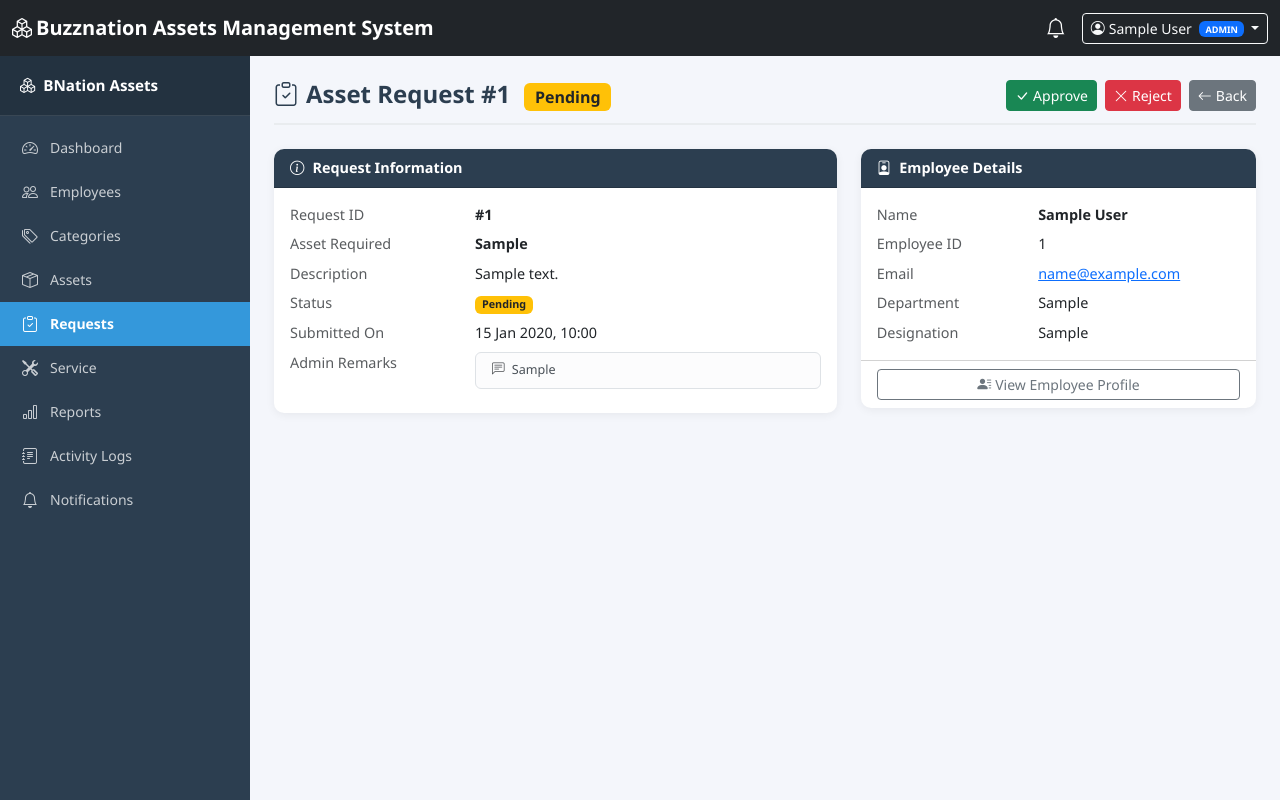
After one commit to b2bsamanish7787/assets-home, a PHP site: page /assets-home/admin/requests/view.php?id=1 in a window 1280 px wide. The commit adds this page. Run offline with PHP 8.4, Linux system fonts and the light colour scheme; the visitor is signed in with stand-in values (Sample User, id 1); tables that the repository leaves empty hold one stand-in row (values such as "Sample post"); data that the repository does not hold is empty; some libraries are stand-ins or nearby versions.

Commit message:
Create admin/requests/view.php and add View button to requests list
Co-authored-by: b2bsamanish7787 <266656010+b2bsamanish7787@users.noreply.github.com>

```diff
--- /dev/null
+++ b/admin/requests/view.php
@@ -0,0 +1,274 @@
+<?php
+/**
+ * Buzznation Assets Management System
+ * File: admin/requests/view.php
+ * Description: Full detail view for a single employee asset request with approve/reject actions.
+ * Author: Buzznation IT Team
+ */
+
+require_once __DIR__ . '/../../config/config.php';
+require_once __DIR__ . '/../../config/functions.php';
+
+checkLogin();
+checkRole(['admin', 'hr']);
+
+$requestId = (int)($_GET['id'] ?? 0);
+if (!$requestId) {
+    flashMessage('danger', 'Invalid request ID.');
+    header('Location: index.php');
+    exit;
+}
+
+// ── Fetch request details ─────────────────────────────────────────────────────
+$request = null;
+try {
+    $stmt = $pdo->prepare(
+        "SELECT ar.id,
+                ar.asset_requirement,
+                ar.description,
+                ar.status,
+                ar.admin_remarks,
+                ar.created_at,
+                ar.updated_at,
+                u.id          AS employee_id,
+                u.first_name,
+                u.last_name,
+                u.email       AS employee_email,
+                u.department  AS employee_department,
+                u.designation AS employee_designation,
+                u.employee_id AS emp_code
+         FROM asset_requests ar
+         JOIN users u ON u.id = ar.employee_id
+         WHERE ar.id = ?"
+    );
+    $stmt->execute([$requestId]);
+    $request = $stmt->fetch();
+} catch (Exception $e) {
+    error_log('view.php fetch request error: ' . $e->getMessage());
+}
+
+if (!$request) {
+    flashMessage('danger', 'Asset request not found.');
+    header('Location: index.php');
+    exit;
+}
+
+// ── Helpers ───────────────────────────────────────────────────────────────────
+$badgeClass  = match($request['status']) {
+    'approved' => 'success',
+    'rejected' => 'danger',
+    default    => 'warning text-dark',
+};
+$statusLabel = ucfirst($request['status']);
+
+$employeeName = trim($request['first_name'] . ' ' . $request['last_name']);
+
+$csrf      = generateCSRF();
+$flash     = getFlash();
+$pageTitle = 'Request #' . $requestId . ' — ' . SITE_NAME;
+
+include __DIR__ . '/../../includes/header.php';
+include __DIR__ . '/../../includes/sidebar.php';
+?>
+
+<div class="main-content">
+
+  <?php if ($flash): ?>
+    <div class="flash-container">
+      <div class="alert alert-<?= $flash['type'] ?> alert-dismissible fade show auto-dismiss" role="alert">
+        <?= sanitize($flash['message']) ?>
+        <button type="button" class="btn-close" data-bs-dismiss="alert"></button>
+      </div>
+    </div>
+  <?php endif; ?>
+
+  <!-- Page header -->
+  <div class="page-header d-flex justify-content-between align-items-center flex-wrap gap-2">
+    <h4 class="mb-0">
+      <i class="bi bi-clipboard-check me-2"></i>Asset Request #<?= $requestId ?>
+      <span class="badge bg-<?= $badgeClass ?> ms-2 fs-6 align-middle"><?= $statusLabel ?></span>
+    </h4>
+    <div class="d-flex gap-2 flex-wrap">
+      <?php if ($_SESSION['role'] === 'admin' && $request['status'] === 'pending'): ?>
+        <a href="action.php?action=approve&id=<?= $requestId ?>&csrf_token=<?= urlencode($csrf) ?>"
+           class="btn btn-success btn-sm btn-approve"
+           data-id="<?= $requestId ?>"
+           data-name="<?= sanitize($employeeName) ?>">
+          <i class="bi bi-check-lg me-1"></i>Approve
+        </a>
+        <button type="button"
+                class="btn btn-danger btn-sm btn-reject"
+                data-id="<?= $requestId ?>"
+                data-name="<?= sanitize($employeeName) ?>"
+                data-csrf="<?= $csrf ?>">
+          <i class="bi bi-x-lg me-1"></i>Reject
+        </button>
+      <?php endif; ?>
+      <a href="index.php" class="btn btn-secondary btn-sm">
+        <i class="bi bi-arrow-left me-1"></i>Back
+      </a>
+    </div>
+  </div>
+
+  <div class="row g-4">
+
+    <!-- Left: Request Details -->
+    <div class="col-lg-7">
+      <div class="card mb-4">
+        <div class="card-header">
+          <i class="bi bi-info-circle me-2"></i>Request Information
+        </div>
+        <div class="card-body">
+          <dl class="row mb-0">
+            <dt class="col-sm-4 text-muted fw-normal">Request ID</dt>
+            <dd class="col-sm-8 fw-semibold">#<?= $requestId ?></dd>
+
+            <dt class="col-sm-4 text-muted fw-normal">Asset Required</dt>
+            <dd class="col-sm-8 fw-semibold"><?= sanitize($request['asset_requirement']) ?></dd>
+
+            <dt class="col-sm-4 text-muted fw-normal">Description</dt>
+            <dd class="col-sm-8">
+              <?= $request['description']
+                    ? nl2br(sanitize($request['description']))
+                    : '<span class="text-muted">—</span>' ?>
+            </dd>
+
+            <dt class="col-sm-4 text-muted fw-normal">Status</dt>
+            <dd class="col-sm-8">
+              <span class="badge bg-<?= $badgeClass ?>"><?= $statusLabel ?></span>
+            </dd>
+
+            <dt class="col-sm-4 text-muted fw-normal">Submitted On</dt>
+            <dd class="col-sm-8">
+              <?= htmlspecialchars(date('d M Y, H:i', strtotime($request['created_at']))) ?>
+            </dd>
+
+            <?php if ($request['updated_at'] && $request['updated_at'] !== $request['created_at']): ?>
+              <dt class="col-sm-4 text-muted fw-normal">Last Updated</dt>
+              <dd class="col-sm-8">
+                <?= htmlspecialchars(date('d M Y, H:i', strtotime($request['updated_at']))) ?>
+              </dd>
+            <?php endif; ?>
+
+            <?php if ($request['admin_remarks']): ?>
+              <dt class="col-sm-4 text-muted fw-normal">Admin Remarks</dt>
+              <dd class="col-sm-8">
+                <div class="alert alert-light border mb-0 py-2 px-3 small">
+                  <i class="bi bi-chat-left-text me-1 text-muted"></i>
+                  <?= nl2br(sanitize($request['admin_remarks'])) ?>
+                </div>
+              </dd>
+            <?php endif; ?>
+          </dl>
+        </div>
+      </div>
+    </div>
+
+    <!-- Right: Employee Details -->
+    <div class="col-lg-5">
+      <div class="card mb-4">
+        <div class="card-header">
+          <i class="bi bi-person-badge me-2"></i>Employee Details
+        </div>
+        <div class="card-body">
+          <dl class="row mb-0">
+            <dt class="col-sm-5 text-muted fw-normal">Name</dt>
+            <dd class="col-sm-7 fw-semibold"><?= sanitize($employeeName) ?></dd>
+
+            <?php if ($request['emp_code']): ?>
+              <dt class="col-sm-5 text-muted fw-normal">Employee ID</dt>
+              <dd class="col-sm-7"><?= sanitize($request['emp_code']) ?></dd>
+            <?php endif; ?>
+
+            <dt class="col-sm-5 text-muted fw-normal">Email</dt>
+            <dd class="col-sm-7">
+              <a href="mailto:<?= sanitize($request['employee_email']) ?>">
+                <?= sanitize($request['employee_email']) ?>
+              </a>
+            </dd>
+
+            <?php if ($request['employee_department']): ?>
+              <dt class="col-sm-5 text-muted fw-normal">Department</dt>
+              <dd class="col-sm-7"><?= sanitize($request['employee_department']) ?></dd>
+            <?php endif; ?>
+
+            <?php if ($request['employee_designation']): ?>
+              <dt class="col-sm-5 text-muted fw-normal">Designation</dt>
+              <dd class="col-sm-7 mb-0"><?= sanitize($request['employee_designation']) ?></dd>
+            <?php endif; ?>
+          </dl>
+        </div>
+        <?php if ($_SESSION['role'] === 'admin'): ?>
+          <div class="card-footer bg-transparent">
+            <a href="<?= SITE_URL ?>/admin/employees/view.php?id=<?= (int)$request['employee_id'] ?>"
+               class="btn btn-sm btn-outline-secondary w-100">
+              <i class="bi bi-person-lines-fill me-1"></i>View Employee Profile
+            </a>
+          </div>
+        <?php endif; ?>
+      </div>
+    </div>
+
+  </div><!-- /.row -->
+
+</div><!-- /.main-content -->
+
+<?php
+$extraScripts = <<<JS
+<script>
+$(function () {
+  // Approve button — confirm via SweetAlert
+  $(document).on('click', '.btn-approve', function (e) {
+    e.preventDefault();
+    const url  = \$(this).attr('href');
+    const name = \$(this).data('name');
+    Swal.fire({
+      title: 'Approve Request?',
+      text: \`Approve the asset request from "\${name}"?\`,
+      icon: 'question',
+      showCancelButton: true,
+      confirmButtonColor: '#198754',
+      cancelButtonColor: '#6c757d',
+      confirmButtonText: 'Yes, Approve'
+    }).then(result => {
+      if (result.isConfirmed) window.location.href = url;
+    });
+  });
+
+  // Reject button — prompt for remarks via SweetAlert
+  $(document).on('click', '.btn-reject', function () {
+    const id   = \$(this).data('id');
+    const name = \$(this).data('name');
+    const csrf = \$(this).data('csrf');
+
+    Swal.fire({
+      title: 'Reject Request',
+      text: \`Provide remarks for rejecting "\${name}"'s request:\`,
+      input: 'textarea',
+      inputPlaceholder: 'Enter reason for rejection...',
+      inputAttributes: { maxlength: 500 },
+      icon: 'warning',
+      showCancelButton: true,
+      confirmButtonColor: '#dc3545',
+      cancelButtonColor: '#6c757d',
+      confirmButtonText: 'Reject',
+      preConfirm: (remarks) => {
+        if (!remarks || remarks.trim() === '') {
+          Swal.showValidationMessage('Please enter a reason for rejection.');
+        }
+        return remarks;
+      }
+    }).then(result => {
+      if (result.isConfirmed) {
+        const url = 'action.php?action=reject&id=' + id
+          + '&csrf_token=' + encodeURIComponent(csrf)
+          + '&remarks=' + encodeURIComponent(result.value.trim());
+        window.location.href = url;
+      }
+    });
+  });
+});
+</script>
+JS;
+
+include __DIR__ . '/../../includes/footer.php';
```
Also changed, not shown: admin/requests/index.php (+4 -7 lines).
